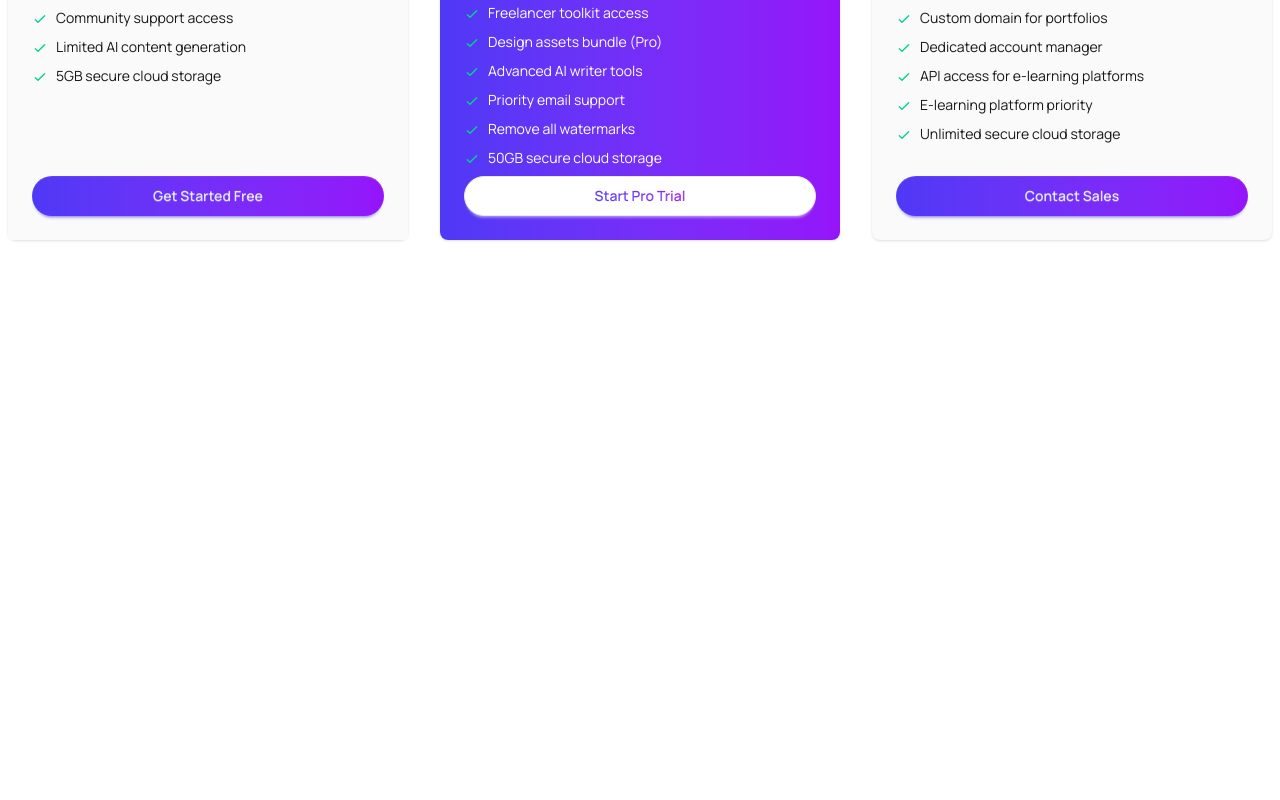
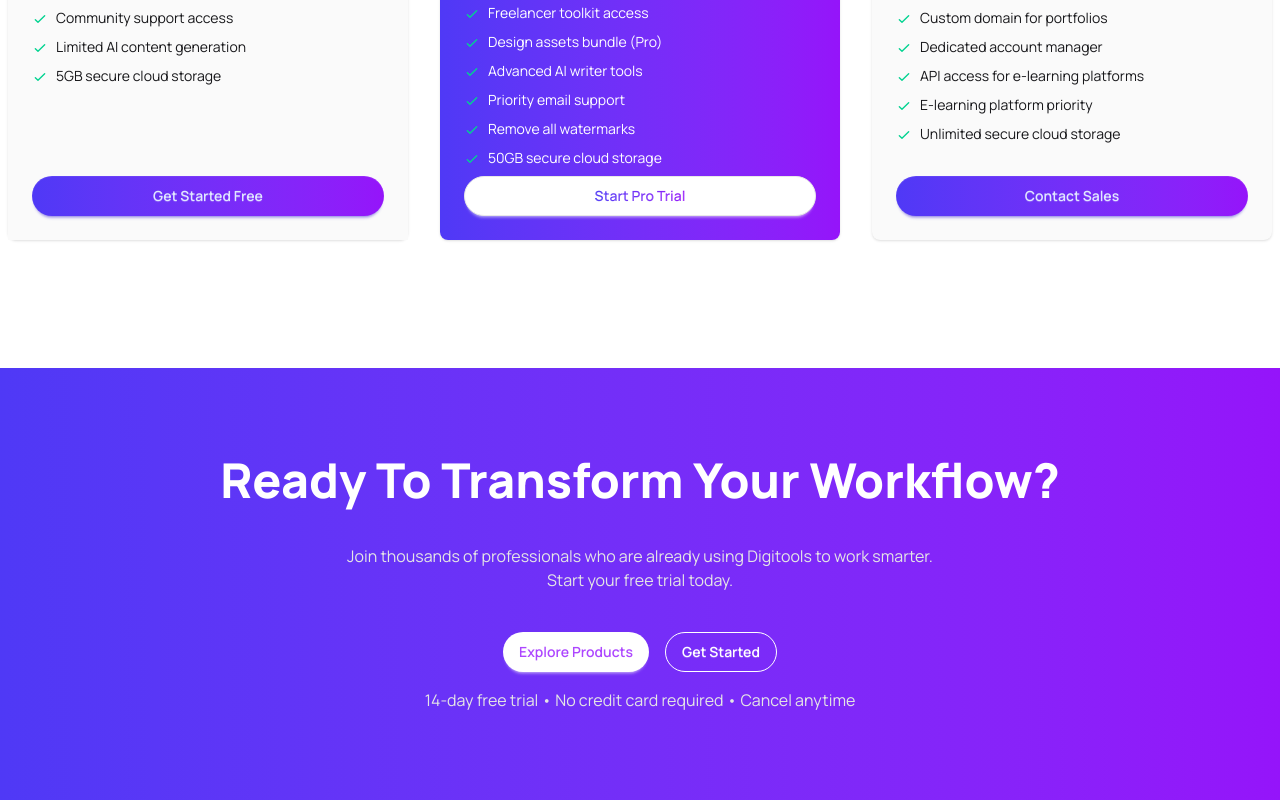
Before and after one commit to Kz-Himel/DigiTools-Platform, a React (Vite) app: page / in a window 1280 px wide. Shown: the part 4665-5465 px from the top of the page. Before the commit the page ends 5033 px from the top, so only its background shows below. Built offline with nearby package versions, Linux system fonts and the light colour scheme.

Commit message:
Added A Ready to Transform Section

```diff
--- a/src/App.jsx
+++ b/src/App.jsx
@@ -8,6 +8,7 @@ import Cards from './components/AllProducts/Cards';
 import Cart from './components/AllProducts/Cart'
 import GetStarted from './components/GetSatrted/GetStarted'
 import Pricing from './components/Pricing/Pricing';
+import ReadyToTransfrom from './components/ReadyToTransfrom/ReadyToTransfrom';
 
 const dataFetching = async () => {
   const res = await fetch("/data.json");
@@ -93,6 +94,8 @@ function App() {
   {/* Pricing */}
   <Pricing />
 
+  {/* Ready To Transform */}
+  <ReadyToTransfrom />
     </>
   )
 }
--- /dev/null
+++ b/src/components/ReadyToTransfrom/ReadyToTransfrom.jsx
@@ -0,0 +1,36 @@
+import React from 'react';
+
+const ReadyToTransfrom = () => {
+    return (
+        <div>
+            <div>
+        <div className="bg-base-200 bg-linear-to-l from-[#9514fa] to-[#4f39f6] py-20">
+          <div className="container mx-auto text-center space-y-4 p-2">
+            <h1 className="font-extrabold text-4xl lg:text-5xl text-white">
+              Ready To Transform Your Workflow?
+            </h1>
+            <p className="py-6 text-neutral-200">
+              Join thousands of professionals who are already using Digitools to
+              work smarter.
+              <br />
+              Start your free trial today.
+            </p>
+            <div className=" flex gap-4 justify-center">
+              <button className="btn bg-white border-0 text-purple-500 rounded-full">
+                Explore Products
+              </button>
+              <button className="btn btn-outline hover:bg-purple-500  text-white rounded-full">
+                Get Started
+              </button>
+            </div>
+            <p className="text-neutral-200">
+              14-day free trial • No credit card required • Cancel anytime
+            </p>
+          </div>
+        </div>
+      </div>
+    </div>
+    );
+};
+
+export default ReadyToTransfrom;
--- a/src/components/Toggle/Toggle.jsx
+++ b/src/components/Toggle/Toggle.jsx
@@ -1,6 +1,6 @@
 import React from "react";
 
-const ToggleTabs = ({ activeTab, setActiveTab, cartItem}) => {
+const Toggle = ({ activeTab, setActiveTab, cartItem}) => {
   return (
     <div className="mt-16">
 
@@ -52,4 +52,4 @@ const ToggleTabs = ({ activeTab, setActiveTab, cartItem}) => {
   );
 };
 
-export default ToggleTabs;
+export default Toggle;
```
